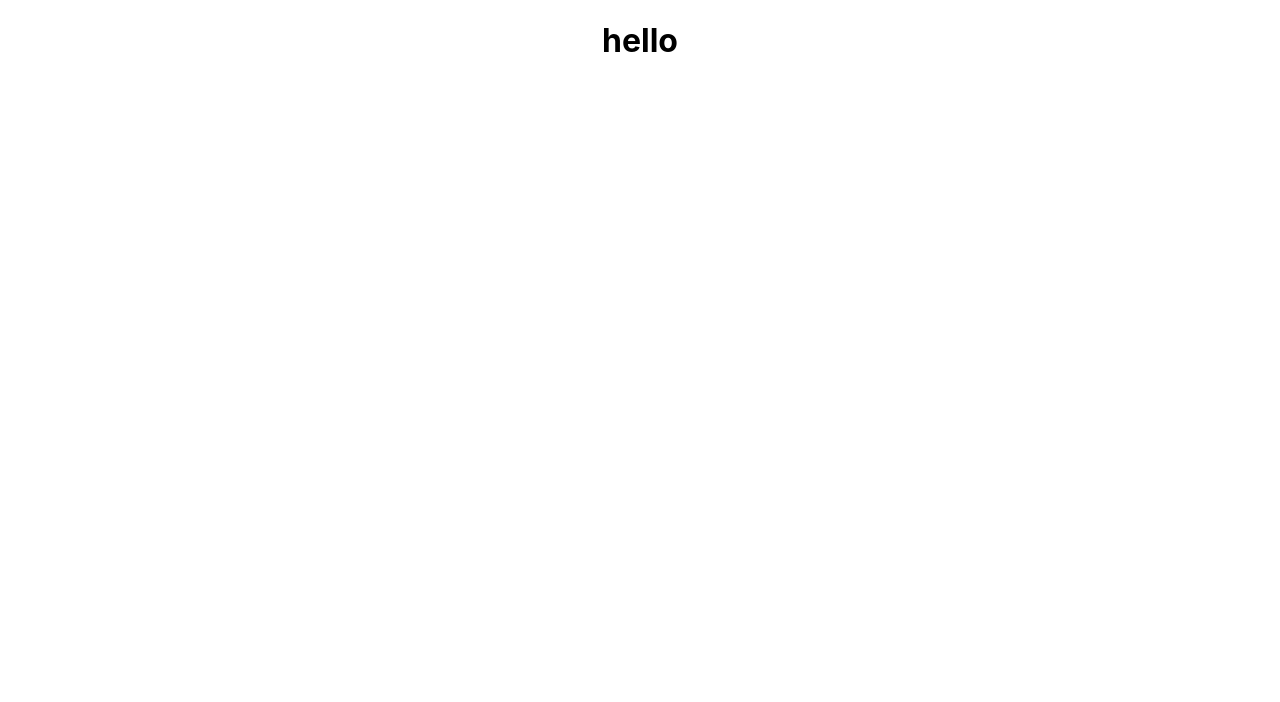
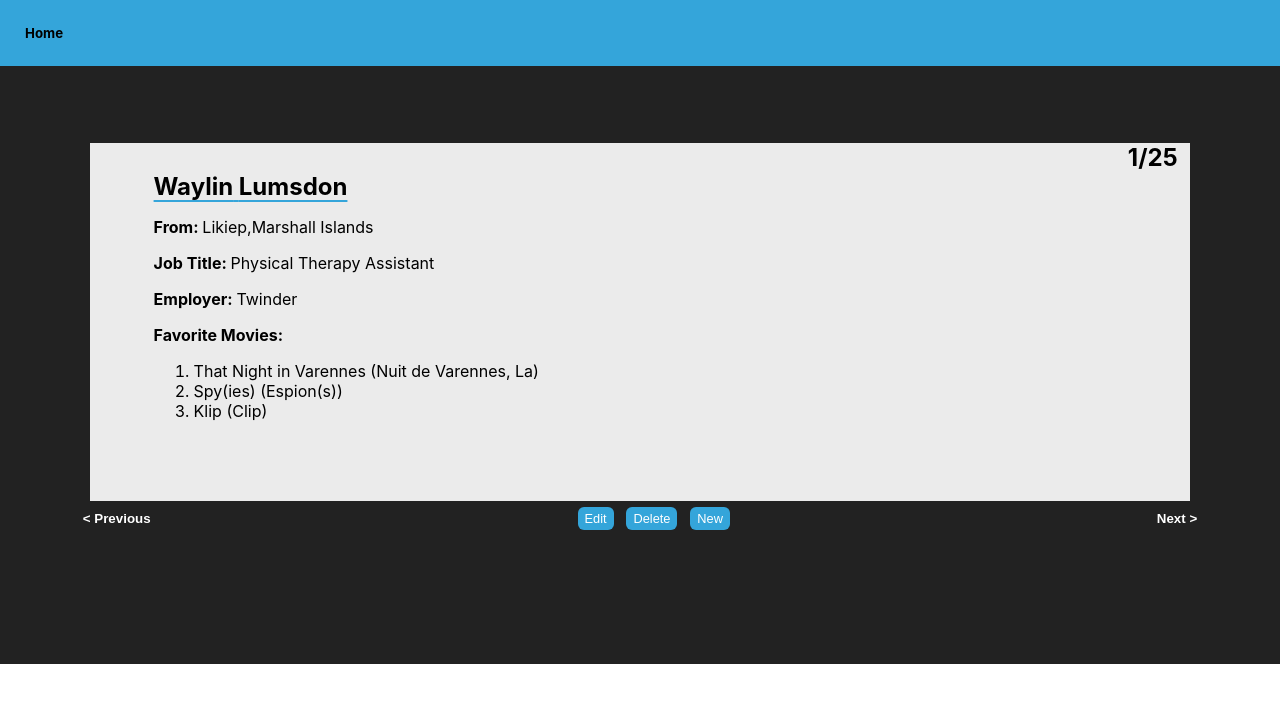
Before and after one commit to jerahmeelwilson/user-directory, a React (Create React App) app in the folder user-directory/: page / in a window 1280 px wide. Shown: the top 702 px of the page. Built offline with nearby package versions, Linux system fonts and the light colour scheme.

Commit message:
Completed next, previous, delete

```diff
--- a/user-directory/src/App.css
+++ b/user-directory/src/App.css
@@ -1,38 +1,3 @@
 .App {
-  text-align: center;
+  background-color: #222222;
 }
-
-.App-logo {
-  height: 40vmin;
-  pointer-events: none;
-}
-
-@media (prefers-reduced-motion: no-preference) {
-  .App-logo {
-    animation: App-logo-spin infinite 20s linear;
-  }
-}
-
-.App-header {
-  background-color: #282c34;
-  min-height: 100vh;
-  display: flex;
-  flex-direction: column;
-  align-items: center;
-  justify-content: center;
-  font-size: calc(10px + 2vmin);
-  color: white;
-}
-
-.App-link {
-  color: #61dafb;
-}
-
-@keyframes App-logo-spin {
-  from {
-    transform: rotate(0deg);
-  }
-  to {
-    transform: rotate(360deg);
-  }
-}
--- a/user-directory/src/App.js
+++ /dev/null
@@ -1,11 +0,0 @@
-import "./App.css";
-
-function App() {
-  return (
-    <div className="App">
-      <h1>hello</h1>
-    </div>
-  );
-}
-
-export default App;
--- /dev/null
+++ b/user-directory/src/App.jsx
@@ -0,0 +1,20 @@
+import "./App.css";
+import data from "./data";
+import Header from "./components/Header";
+import UserDisplay from "./components/UserDisplay";
+import React, { useState } from "react";
+
+
+function App() {
+  const [users, setUsers] = useState(data);
+  const [currentUser, setCurrentUser] = useState(0);
+  return (
+    <div className="App">
+      <Header></Header>
+      <UserDisplay users={users} setUsers={setUsers}
+      currentUser={currentUser} setCurrentUser={setCurrentUser}></UserDisplay>
+    </div>
+  );
+}
+
+export default App;
--- /dev/null
+++ b/user-directory/src/components/Header.jsx
@@ -0,0 +1,14 @@
+import React from 'react'
+
+export default function Header() {
+    const styles = {
+        backgroundColor: '#34a5da',
+        padding: '25px',
+        margin: '0'
+    }
+    return (
+        <div>
+            <h5 style={styles}>Home</h5>
+        </div>
+    )
+}
--- /dev/null
+++ b/user-directory/src/components/Navbar.css
@@ -0,0 +1,23 @@
+.navBtn{
+    background-color: #222222;
+    border: none;
+    color: white;
+    font-weight: bold;
+}
+.frmBtn{
+    background-color: #34a5da;
+    color:white;
+    border: none;
+    font-size: 0.8em;
+    padding: 0.3em 0.55em;
+    border-radius: 6px;
+    margin:0.5em;
+}
+
+.btns{
+    display: flex;
+    padding-left: 6%;
+    padding-right: 6%;
+    justify-content: space-between;
+    padding-bottom: 10%;
+}
--- /dev/null
+++ b/user-directory/src/components/Navbar.jsx
@@ -0,0 +1,42 @@
+import React from "react";
+import "./Navbar.css";
+export default function Navbar({ users,setUsers, currentUser, setCurrentUser, setAddNewUser }) {
+
+
+  function nextUser(event) {
+    if (currentUser + 1 >= users.length) {
+      return null;
+    } else {
+      setCurrentUser(currentUser + 1);
+    }
+  }
+  function previousUser(event) {
+    if (currentUser <= 0) {
+      return null
+    } else {
+      setCurrentUser(currentUser - 1);
+    }
+  }
+
+  function deleteUser(event){
+    let newUsers = users.filter((user,index) => {
+      return index !== currentUser;
+    });
+    setUsers(newUsers);
+    if(currentUser !==0){
+      setCurrentUser(currentUser-1)
+    }
+  }
+
+  return (
+    <div className="btns">
+      <button className="navBtn" onClick={previousUser}>{`< Previous`}</button>
+      <div>
+        <button className="frmBtn">Edit</button>
+        <button onClick={deleteUser}className="frmBtn">Delete</button>
+        <button onClick={() =>{setAddNewUser(true)}}className="frmBtn">New</button>
+      </div>
+      <button className="navBtn" onClick={nextUser}>{`Next >`}</button>
+    </div>
+  );
+}
--- /dev/null
+++ b/user-directory/src/components/NewUserForm.jsx
@@ -0,0 +1,9 @@
+import React from 'react'
+
+export default function NewUserForm() {
+    return (
+        <div>
+            <h1>h1</h1>
+        </div>
+    )
+}
--- /dev/null
+++ b/user-directory/src/components/UserDisplay.jsx
@@ -0,0 +1,31 @@
+import React, { useState } from "react";
+import Navbar from "./Navbar";
+import UserInfo from "./UserInfo";
+import NewUserForm from "./NewUserForm";
+export default function UserDisplay({
+  users,
+  setUsers,
+  currentUser,
+  setCurrentUser,
+}) {
+  const [addNewUser, setAddNewUser] = useState(false);
+
+
+  let user = users[currentUser];
+
+  if(addNewUser){
+      return <NewUserForm></NewUserForm>
+  }
+  return (
+    <div>
+      <UserInfo addNewUser={addNewUser} user={user} users={users} currentUser={currentUser}></UserInfo>
+      <Navbar
+        users={users}
+        setUsers={setUsers}
+        currentUser={currentUser}
+        setCurrentUser={setCurrentUser}
+        setAddNewUser={setAddNewUser}
+      ></Navbar>
+    </div>
+  );
+}
--- /dev/null
+++ b/user-directory/src/components/UserInfo.css
@@ -0,0 +1,26 @@
+h2{
+    margin:0;
+}
+
+span{
+    font-weight: bold;
+}
+
+.userInfo{
+    background-color: #ebebeb;
+    padding-left: 5%;
+    padding-bottom: 5%;
+    padding-right: 1%;
+    width: 80%;
+    margin: 0 auto;
+    margin-top: 6%;
+}
+.userCount{
+    text-align: right;
+}
+
+.userName{
+    text-decoration: underline;
+    text-decoration-color: #35a5da;
+    text-underline-offset: 0.2em;
+}
--- /dev/null
+++ b/user-directory/src/components/UserInfo.jsx
@@ -0,0 +1,35 @@
+import React from "react";
+import './UserInfo.css'
+export default function UserInfo({users,user, currentUser}) {
+  if(users.length === 0){
+    return <h1>Empty!</h1>
+  }
+  return (
+    <div className="userInfo">
+      <h2 className="userCount">
+        {currentUser+1}/{users.length}
+      </h2>
+      <h2 className="userName">
+        {user.name.first} {user.name.last}
+      </h2>
+      <p>
+        <span>From: </span>
+        {user.city},{user.country}
+      </p>
+      <p>
+        <span>Job Title: </span>
+        {user.title}
+      </p>
+      <p>
+        <span>Employer: </span>
+        {user.employer}
+      </p>
+      <span>Favorite Movies: </span>
+      <ol>
+          {user.favoriteMovies.map((movie,index)=>{
+              return <li key={index}>{movie}</li>
+          })}
+      </ol>
+    </div>
+  );
+}
```
Also changed, not shown: user-directory/src/data.js (renamed from user-directory/data.js), user-directory/src/logo.svg (deleted), 1 other file (tests, documents, lock files or other folders).
